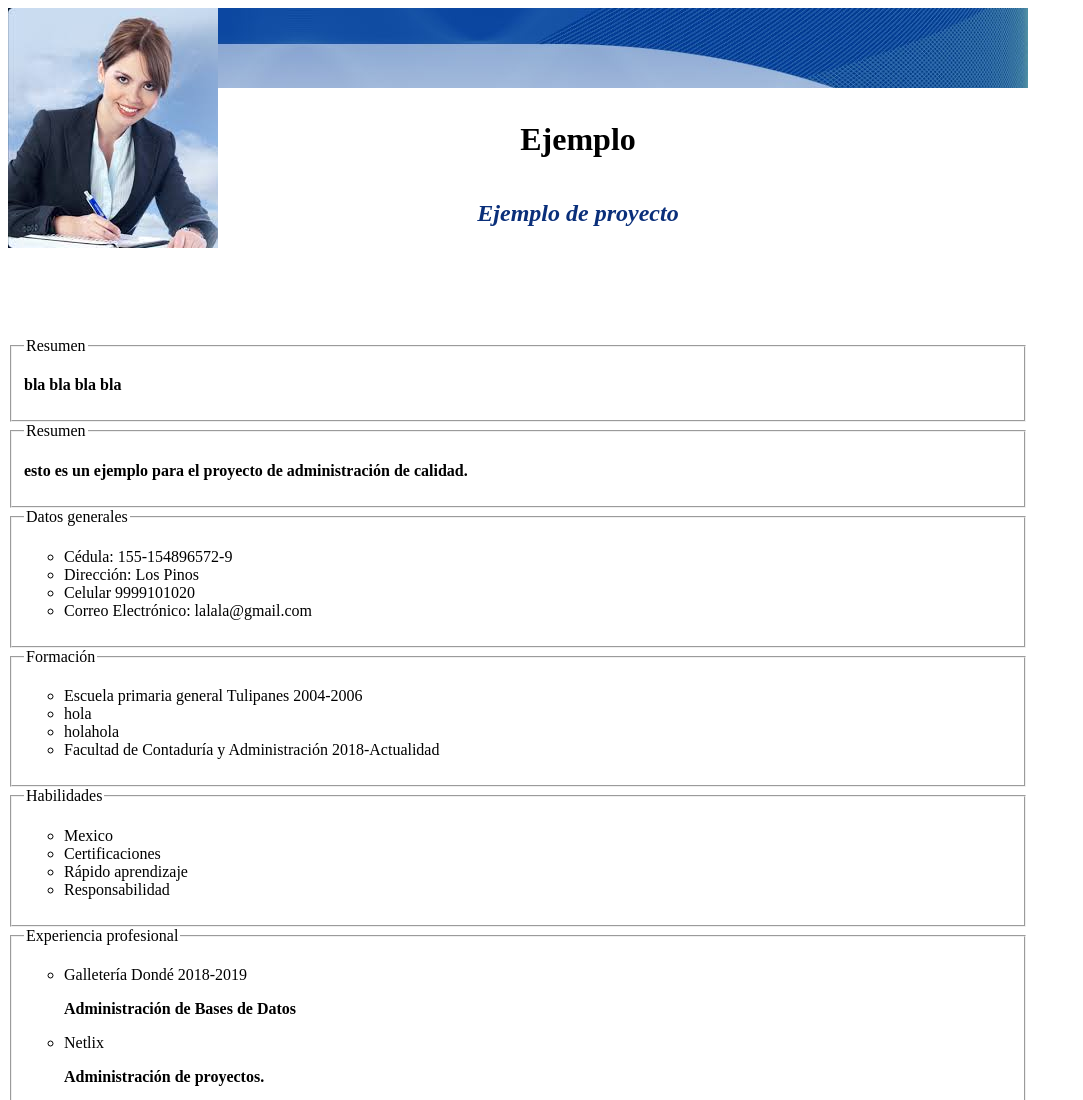
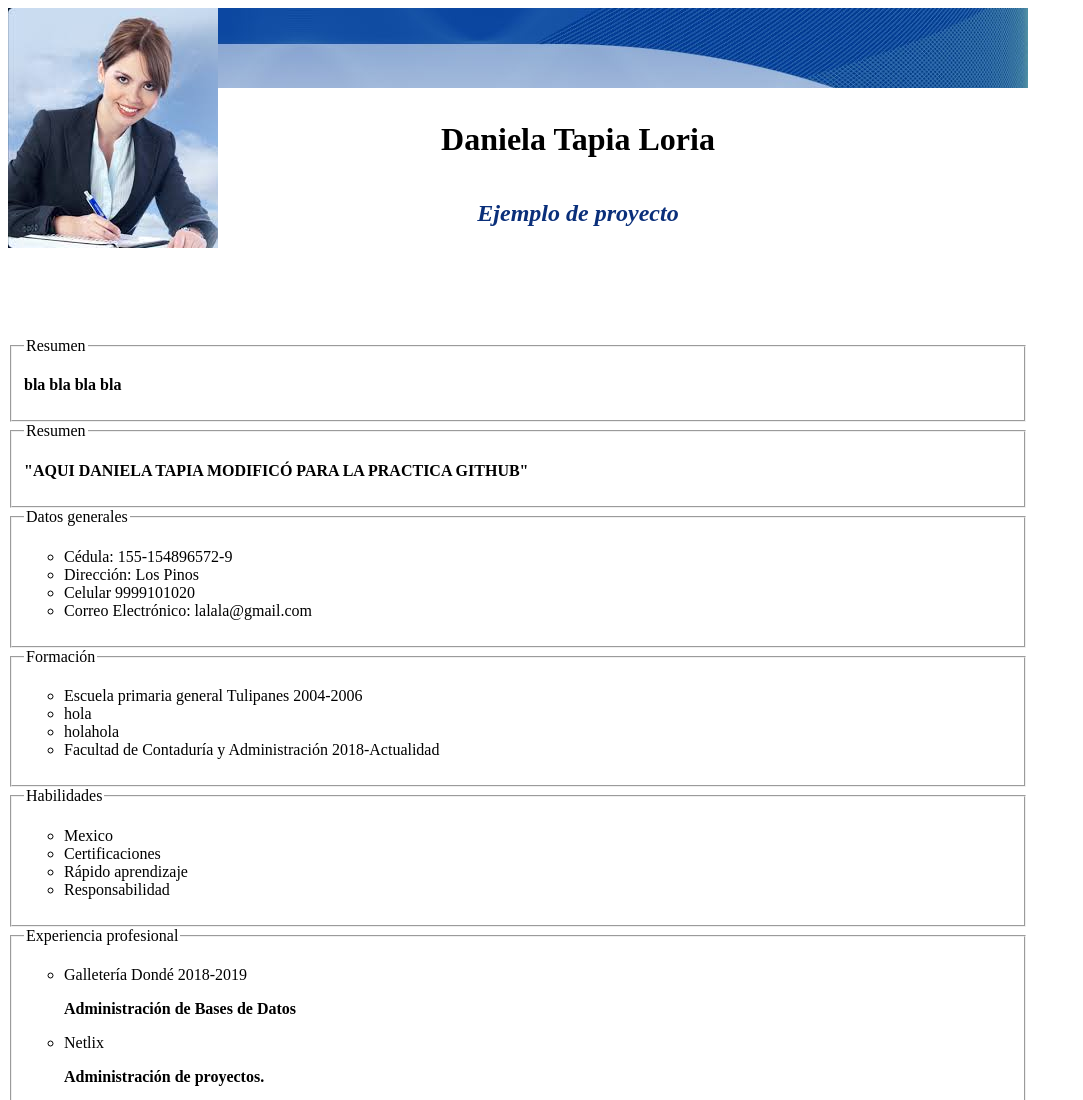
Before and after one commit to danielatl1/PracticasAdmonCalidad, a plain HTML site: page index.html in a window 1280 px wide. Shown: the top 1100 px of the page, without its empty margins (0-1083 px from the left). Drawn offline with Linux system fonts and the light colour scheme.

Commit message:
Se actualizó el archivo index

```diff
--- a/index.html
+++ b/index.html
@@ -18,7 +18,7 @@
 
     <div align="center">
     <br><br><br><br>
-    <h1>Ejemplo</h1>
+    <h1>Daniela Tapia Loria</h1>
 
      <i><h2>Ejemplo de proyecto</h2></i>
      <br><br><br><br><br>
@@ -34,7 +34,7 @@
 <fieldset>
  <legend>Resumen</legend>
     <p >
-   esto es un ejemplo para el proyecto de administración de calidad.
+   "AQUI DANIELA TAPIA MODIFICÓ PARA LA PRACTICA GITHUB"
   </p>
 </fieldset>
 
```
